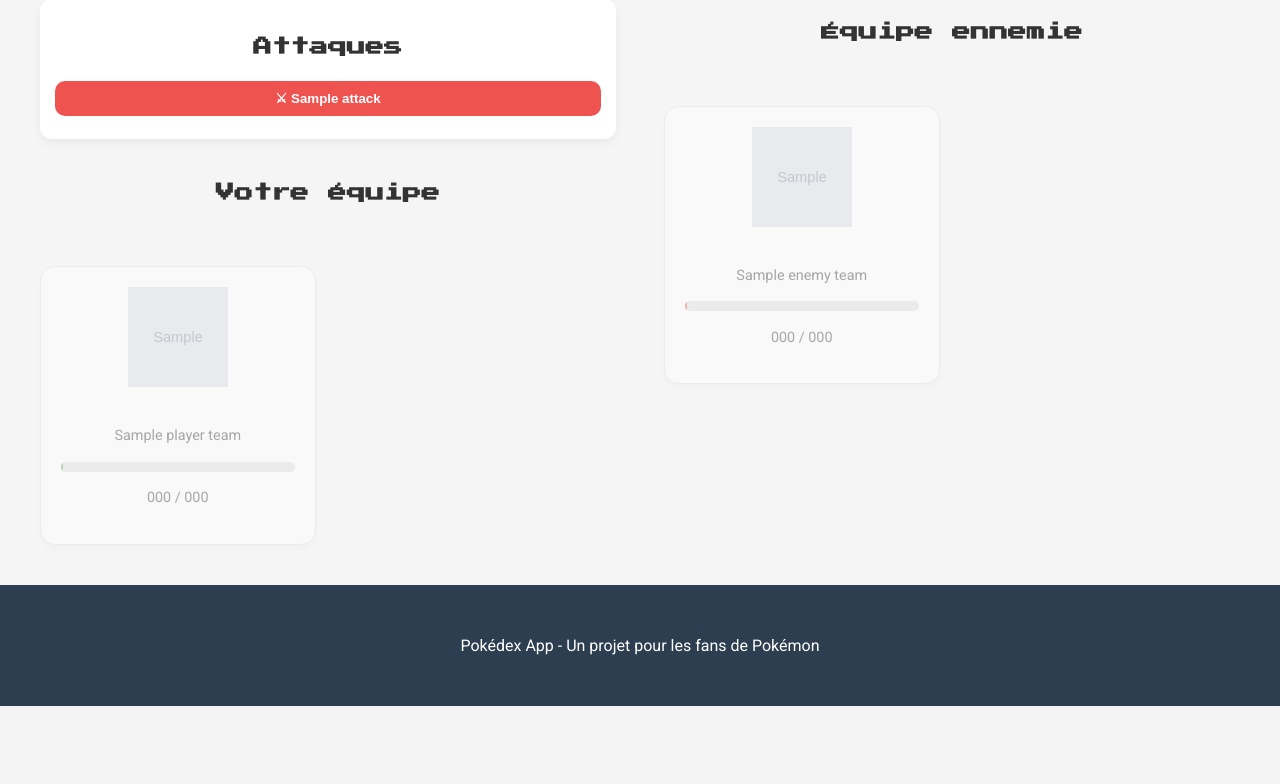
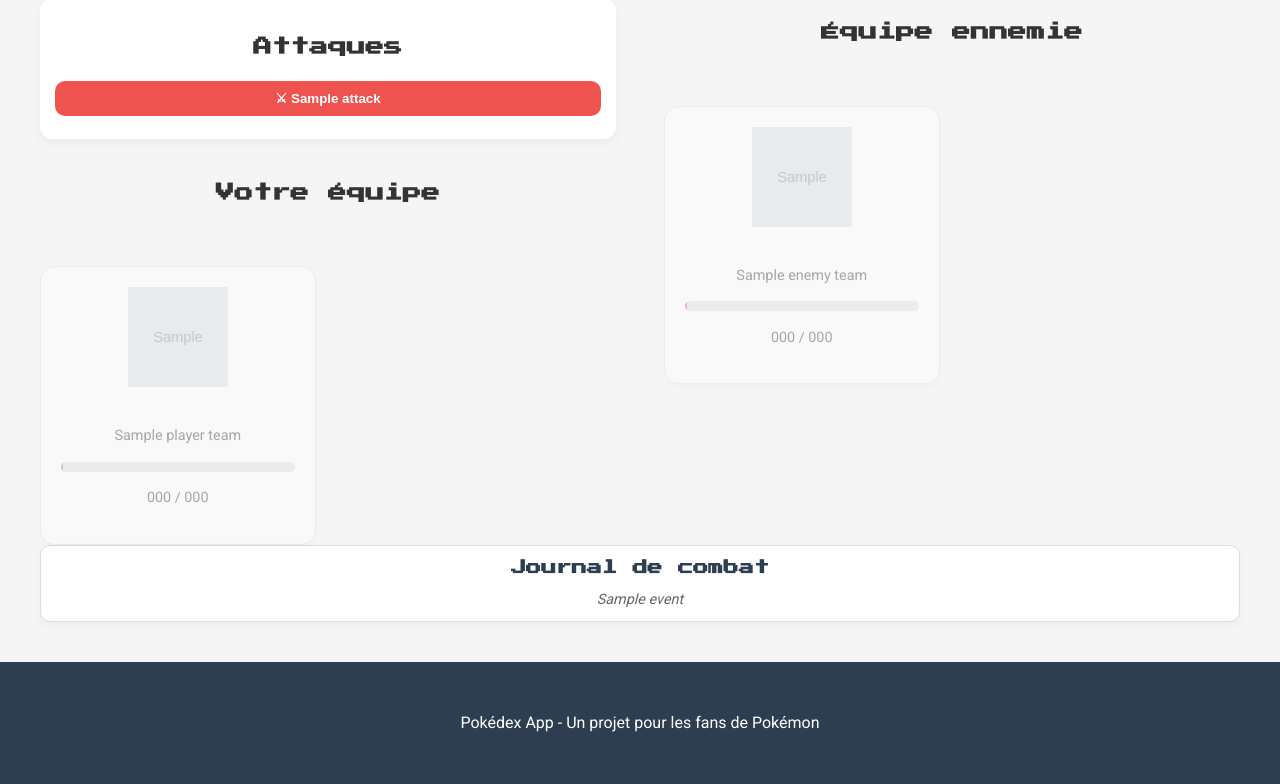
Before and after one commit to LoricWorms/PokeProject, a Django app: template pokeApp/templates/pokeApp/battle.html in a window 1280 px wide. Shown: the part 544-1328 px from the top of the page. Before the commit the page ends 1250 px from the top, so only its background shows below. Run offline with Django 5.2, Linux system fonts and the light colour scheme; the template is opened without the code that fills it: most values are stand-ins (such as "Sample title", 1, 10 or a date in 2020); grey boxes marked "Sample" are stand-in pictures.

Commit message:
modification du système de combat pour prendre en compte la vitesse des pokémons pour savoir qui commences, de plus, ajout d'un système de log de combat pour suivre les attaques

```diff
--- a/pokeApp/static/css/pokemon.css
+++ b/pokeApp/static/css/pokemon.css
@@ -439,3 +439,47 @@ a:hover {
   box-shadow: 0 12px 40px rgba(0,0,0,0.25);
 }
 .modal-actions { margin-top: 18px; display:flex; gap:12px; justify-content:center; }
+
+.battle-log {
+    background: var(--white);
+    border: 1px solid var(--border-color);
+    border-radius: 10px;
+    padding: 10px 14px;
+    margin-bottom: 18px;
+    box-shadow: 0 4px 8px rgba(0,0,0,0.04);
+    max-height: 180px;
+    overflow-y: auto;
+}
+
+.battle-log h3 {
+    margin: 0 0 8px 0;
+    font-size: 0.95rem;
+    color: var(--dark-blue);
+}
+
+.battle-log-entries { display: flex; flex-direction: column; gap: 6px; }
+
+.log-entry {
+    display: flex;
+    gap: 8px;
+    align-items: center;
+    font-size: 0.9rem;
+    color: var(--text-color);
+}
+
+.log-entry.player
+.log-actor {
+    color: var(--primary-red);
+    font-weight: 700;
+}
+.log-entry.enemy
+.log-actor {
+    color: var(--accent-blue);
+    font-weight: 700;
+}
+
+.log-event {
+    font-style: italic;
+    color: #666;
+    font-size: 0.9rem;
+}
--- a/pokeApp/templates/pokeApp/battle.html
+++ b/pokeApp/templates/pokeApp/battle.html
@@ -101,6 +101,28 @@
 
     </div>
 
+    <div class="battle-log">
+        <h3>Journal de combat</h3>
+        <div class="battle-log-entries">
+            {% for entry in battle.log %}
+            {% if entry.event %}
+            <div class="log-event">
+                {{ entry.event }}
+            </div>
+                {% else %}
+                <div class="log-entry {{ entry.actor_side }}">
+                    <span class="log-actor">{{ entry.actor }}
+                    </span>
+                    <span class="log-action">→</span>
+                    <span class="log-target">{{ entry.target }}</span>
+                    <span class="log-damage">(-{{ entry.damage }})</span>
+                    <span class="log-move">[{{ entry.move }}]</span>
+                </div>
+                {% endif %}
+                {% endfor %}
+            </div>
+        </div>
+
     <p class="battle-message">{{ message }}</p>
 
     {% if combat_fini %}
@@ -114,7 +136,7 @@
   <div class="modal-content">
     <h2>{{ message }}</h2>
     <div class="modal-actions">
-      <a href="{% url 'battle' %}" class="back-link replay">Rejouer</a>
+      <a href="{% url 'battle' %}?new=1" class="back-link replay">Rejouer</a>
       <a href="{% url 'team' %}" class="back-link">Voir l'équipe</a>
     </div>
   </div>
```
Also changed, not shown: pokeApp/views.py (+114 -24 lines).
